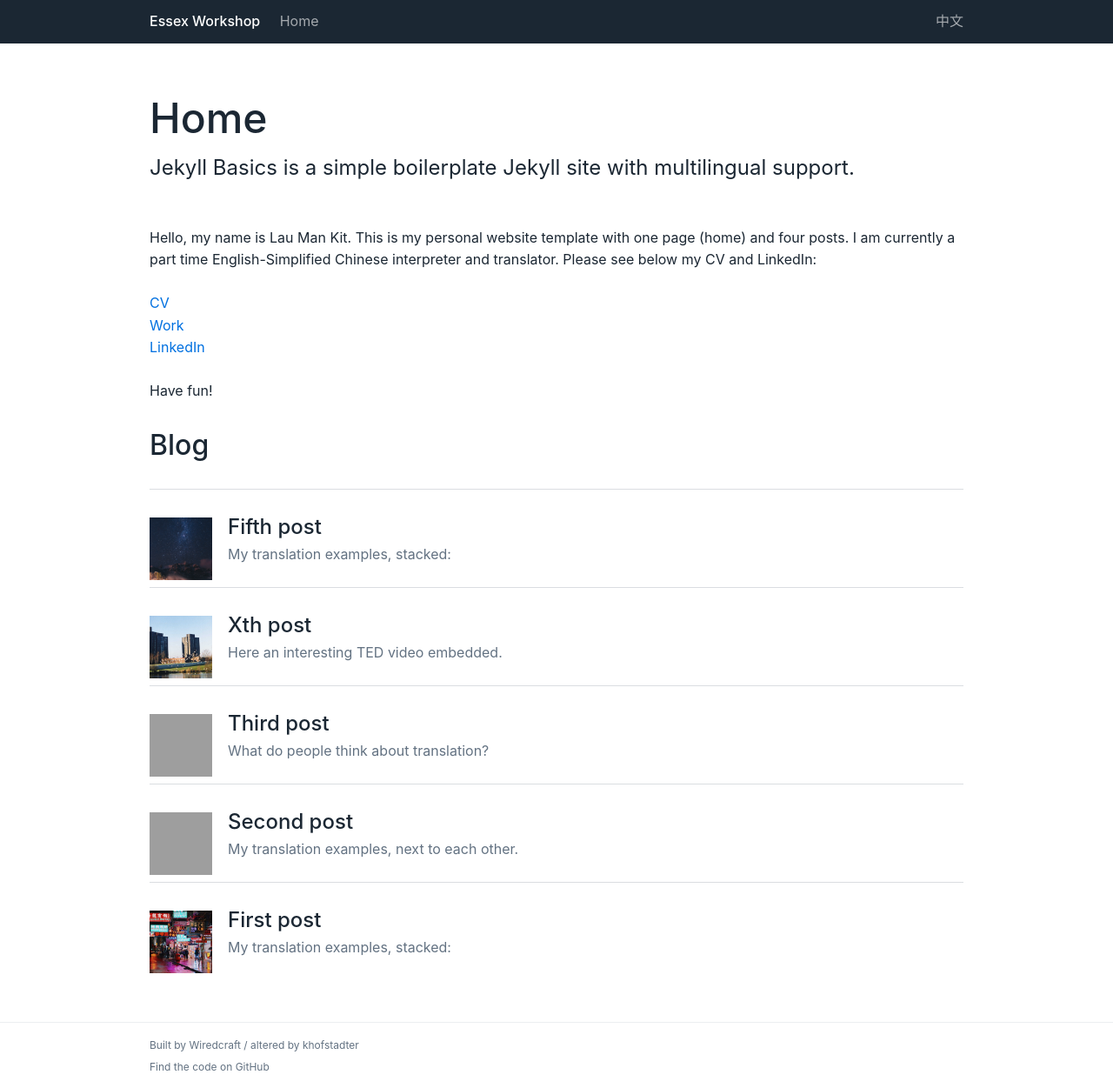
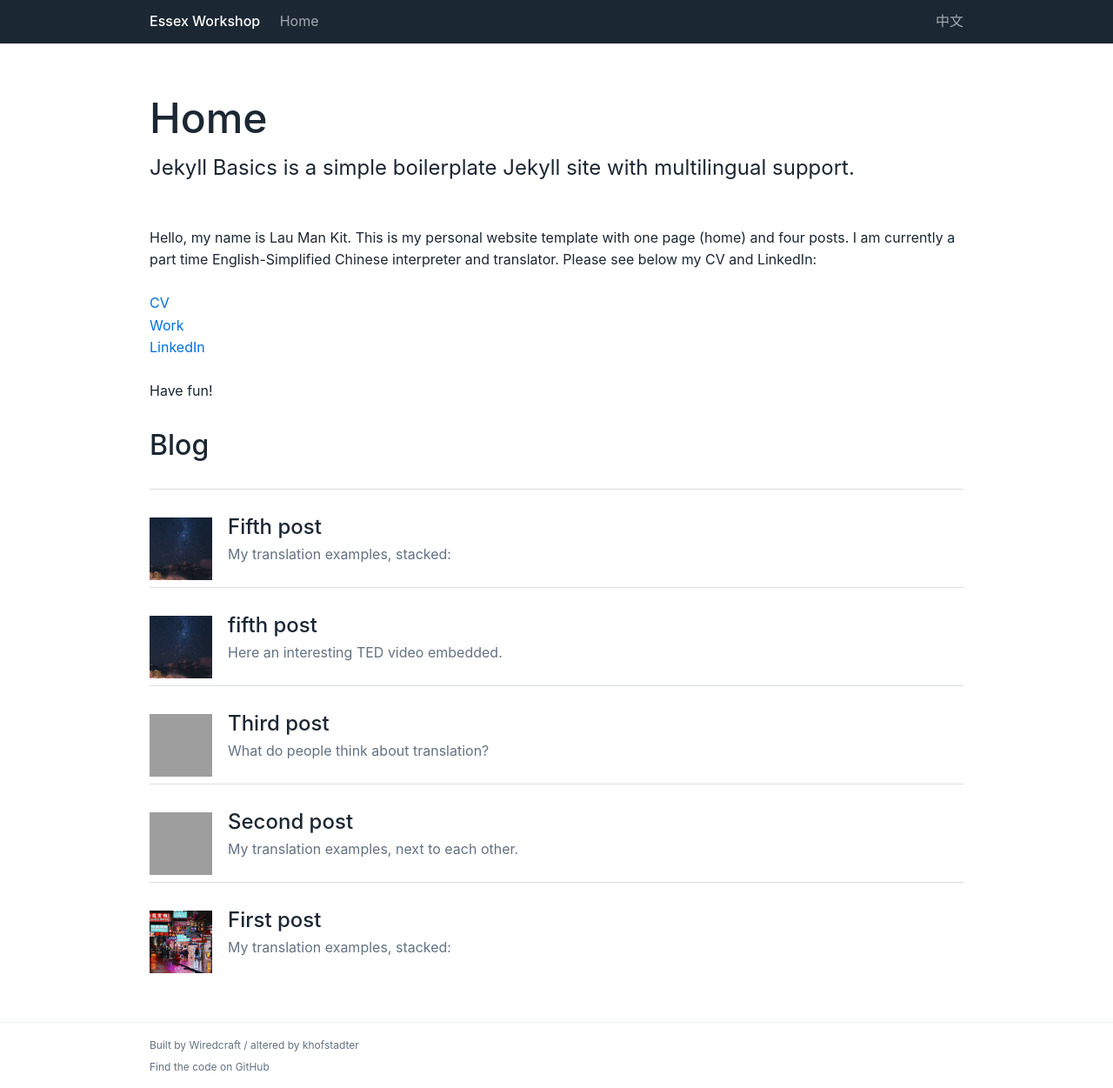
Before and after one commit to lewislaumk/website-2, a Jekyll site: the page built from index.md, in a window 1280 px wide. Shown: the whole page at 87% size. Built offline with Jekyll 4.4.1, drawn with Linux system fonts in a browser that asks for light colours.

Commit message:
Update and rename 2019-03-03-xth-post.md to 2019-03-03-fifth-post.md

```diff
--- a/_posts/2019-03-03-xth-post.md
+++ b/_posts/2019-03-03-fifth-post.md
@@ -1,8 +1,8 @@
 ---
-title: Xth post
+title: fifth post
 description: 'This is the Xth post of the "posts" collection.'
 lang: en
-image: /files/images/university-of-essex--i238030.jpg
+image: /files/images/stary-sky.jpg
 ---
 
 Here an interesting TED video embedded.
```
